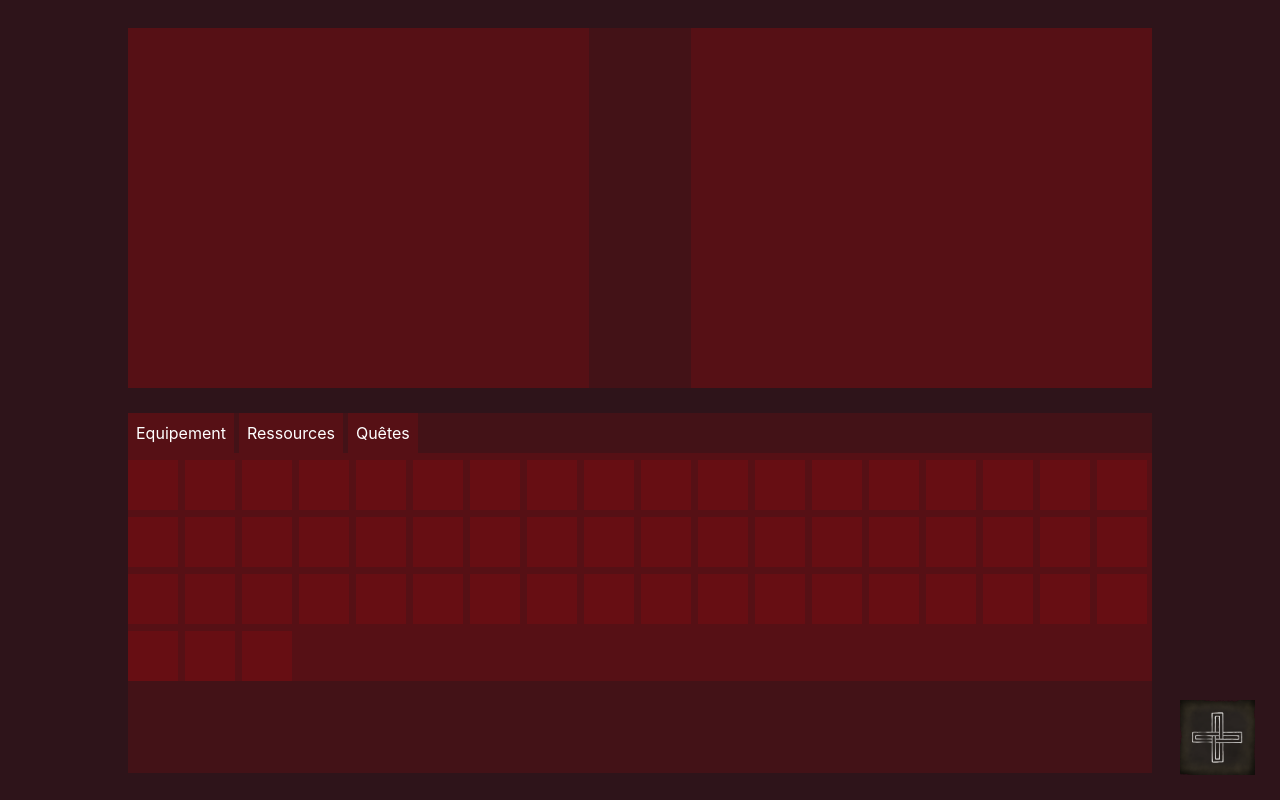
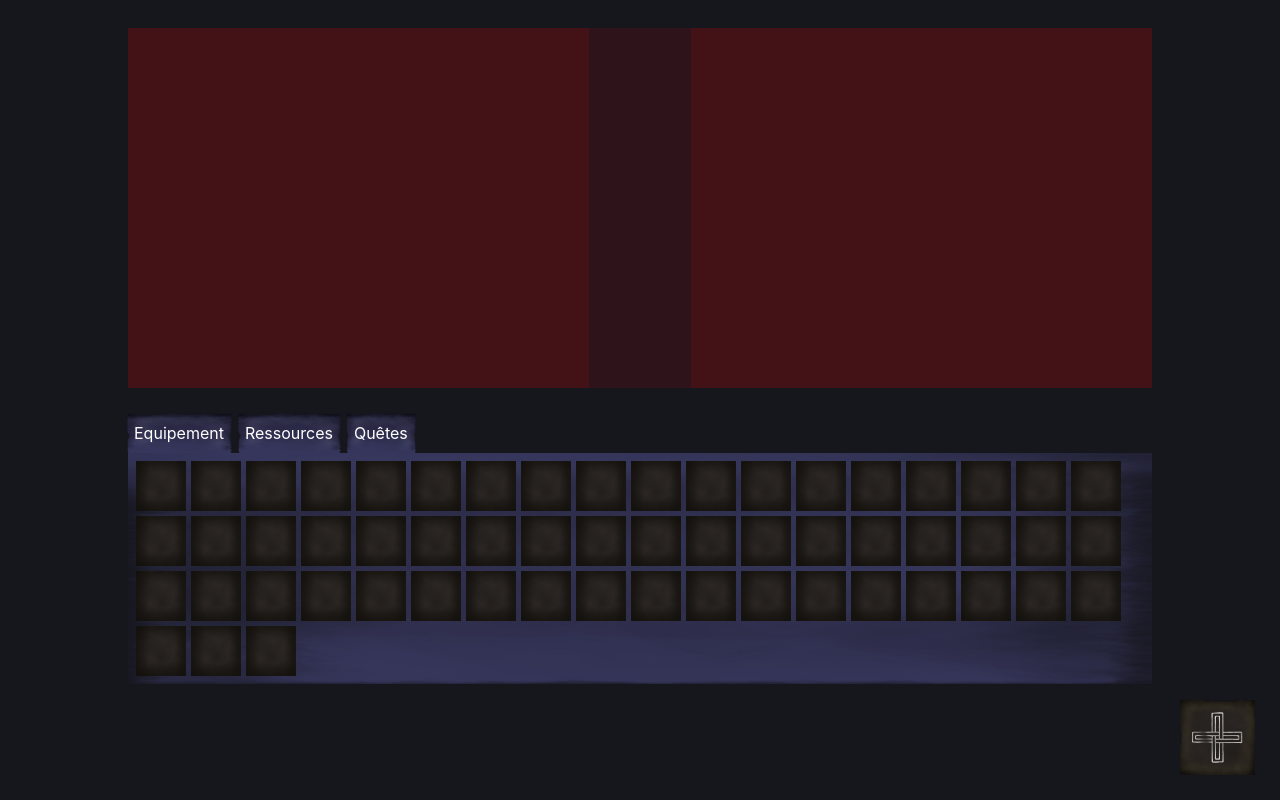
Before and after one commit to Apail59820/jdr_zin, a React (Create React App) app: page /inventory in a window 1280 px wide. Built offline with nearby package versions, Linux system fonts and the light colour scheme; a web font is replaced by a local one.

Commit message:
added images

```diff
--- a/src/styles/abstracts/_assets.scss
+++ b/src/styles/abstracts/_assets.scss
@@ -7,6 +7,7 @@ $slot-equipped: url("../../resources/images/slot-equipped.jpg");
 
 $plus-sign: url("../../resources/images/plus-sign.png");
 $radial-bg: url("../../resources/images/radial-bg.png");
+$category-bg: url("../../resources/images/category-bg.png");
 
 $health-bar: url("../../resources/images/health.jpg");
 $mana-bar: url("../../resources/images/mana.jpg");
--- a/src/styles/components/_characterSheet.scss
+++ b/src/styles/components/_characterSheet.scss
@@ -17,28 +17,32 @@
 
     .character-info-switch {
       button {
-        position: relative;
-        background-color: colors.$bg-equip;
+        // position: relative;
+        // background-color: colors.$bg-equip;
         outline: none;
         border: none;
         padding: 0.5em 0.5em;
+        margin-left: -2px;
 
-        &::before {
-          content: "";
-          position: absolute;
-          top: 0;
-          left: 0;
-          width: 100%;
-          height: 100%;
-          background-image: linear-gradient(
-            rgba(0, 0, 0, 1) 0%,
-            rgba(0, 0, 0, 0.1) 100%
-          );
-          opacity: 0.3;
-        }
+        // &::before {
+        //   content: "";
+        //   position: absolute;
+        //   top: 0;
+        //   left: 0;
+        //   width: 100%;
+        //   height: 100%;
+        //   background-image: linear-gradient(
+        //     rgba(0, 0, 0, 1) 0%,
+        //     rgba(0, 0, 0, 0.1) 100%
+        //   );
+        //   opacity: 0.3;
+        // }
+        background-color: transparent;
+        background-image: assets.$category-bg;
+        background-size: 100% 100%;
 
         &:last-of-type {
-          margin-left: 5px;
+          margin-left: 7px;
         }
       }
     }
--- a/src/styles/pages/_inventory.scss
+++ b/src/styles/pages/_inventory.scss
@@ -1,3 +1,6 @@
+@use "../abstracts/colors";
+@use "../abstracts/assets";
+
 .full-inv-wrapper {
   display: flex;
   flex-direction: column;
@@ -5,7 +8,6 @@
   align-items: center;
   width: 100%;
   height: 100vh;
-  background-color: rgba($color: #ff0000, $alpha: 0.1);
 
   .item-preview {
     display: flex;
@@ -34,14 +36,16 @@
     width: 80%;
     height: 45%;
     margin-top: 25px;
-    background-color: rgba($color: #ff0000, $alpha: 0.1);
 
     .categories {
       display: flex;
       flex-direction: row;
+      margin-left: -2px;
 
       > * {
-        background-color: rgba($color: #ff0000, $alpha: 0.1);
+        background-color: transparent;
+        background-image: assets.$category-bg;
+        background-size: 100% 100%;
         padding: 0.5em;
       }
 
@@ -54,17 +58,23 @@
       display: flex;
       flex-direction: row;
       flex-wrap: wrap;
-      gap: 7px;
+      padding-top: 8px;
+      padding-bottom: 8px;
+      padding-left: 8px;
+      gap: 5px;
       width: 100%;
       height: max-content;
-      padding-top: 7px;
-      background-color: rgba($color: #ff0000, $alpha: 0.1);
       overflow-y: scroll;
+      background-color: transparent;
+      background-image: assets.$sheet-bg;
+      background-size: 100% 100%;
 
       > * {
         width: 50px;
         height: 50px;
-        background-color: rgba($color: #ff0000, $alpha: 0.1);
+        background-color: transparent;
+        background-image: assets.$slot-default;
+        background-size: cover;
       }
     }
   }
```
Also changed, not shown: src/resources/images/category-bg.png (added).
